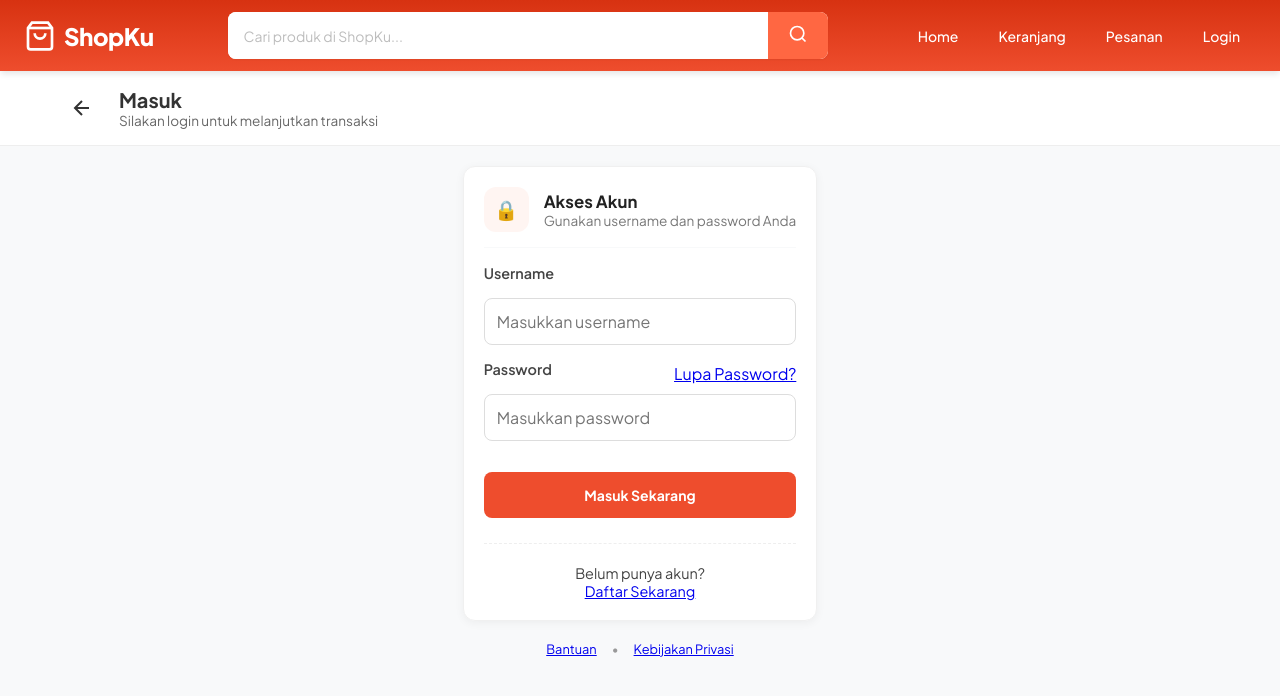
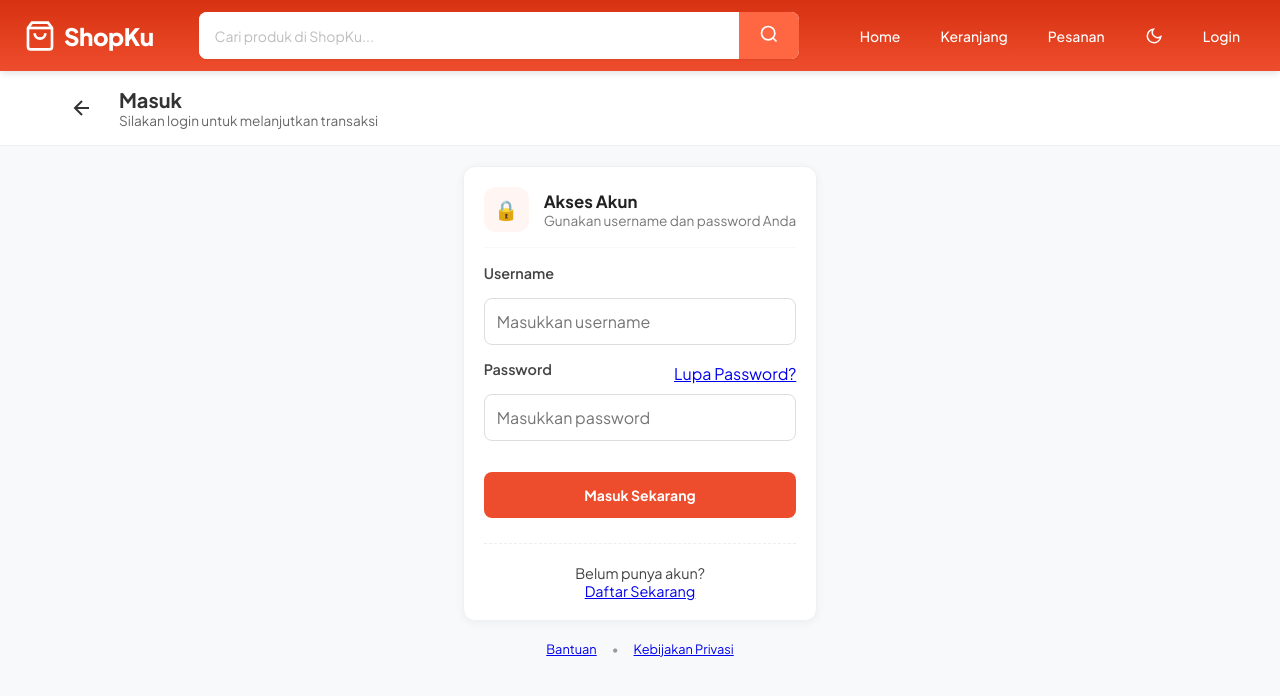
Before and after one commit to AIINA17/DummyEcommerce, a Next.js app: page /login in a window 1280 px wide. Shown: the top 696 px of the page. Built offline with nearby package versions, Linux system fonts and the light colour scheme; no server answers.

Commit message:
feat: implement dark mode toggle and update styles for dark theme

```diff
--- a/app/components/Navbar.tsx
+++ b/app/components/Navbar.tsx
@@ -8,7 +8,9 @@ export default function Navbar() {
   const { data: session } = useSession();
   const [open, setOpen] = useState(false);
   const [balance, setBalance] = useState<number | null>(null);
+  const [darkMode, setDarkMode] = useState(false);
 
+  // Fetch balance
   useEffect(() => {
     if (!session) return;
 
@@ -20,6 +22,31 @@ export default function Navbar() {
         }
       });
   }, [session]);
+
+  // Dark mode - load dari localStorage waktu pertama kali
+  useEffect(() => {
+    const savedTheme = localStorage.getItem("theme");
+    const isDark = savedTheme === "dark";
+    setDarkMode(isDark);
+
+    if (isDark) {
+      document.documentElement.classList.add("dark");
+    }
+  }, []);
+
+  // Function untuk toggle dark mode
+  function toggleDarkMode() {
+    const newMode = !darkMode;
+    setDarkMode(newMode);
+
+    if (newMode) {
+      document.documentElement.classList.add("dark");
+      localStorage.setItem("theme", "dark");
+    } else {
+      document.documentElement.classList.remove("dark");
+      localStorage.setItem("theme", "light");
+    }
+  }
 
   return (
     <nav className="navbar">
@@ -71,6 +98,27 @@ export default function Navbar() {
         <Link href="/orders" className="navbar-link">
           <span>Pesanan</span>
         </Link>
+
+        {/* Dark Mode Toggle Button */}
+        <button
+          onClick={toggleDarkMode}
+          className="navbar-link"
+          style={{ cursor: "pointer", background: "none", border: "none" }}
+          title={darkMode ? "Light Mode" : "Dark Mode"}
+        >
+          {darkMode ? (
+            // Icon Matahari (untuk switch ke light)
+            <svg width="20" height="20" viewBox="0 0 24 24" fill="none" stroke="currentColor" strokeWidth="2">
+              <circle cx="12" cy="12" r="5"/>
+              <path d="M12 1v2M12 21v2M4.22 4.22l1.42 1.42M18.36 18.36l1.42 1.42M1 12h2M21 12h2M4.22 19.78l1.42-1.42M18.36 5.64l1.42-1.42"/>
+            </svg>
+          ) : (
+            // Icon Bulan (untuk switch ke dark)
+            <svg width="20" height="20" viewBox="0 0 24 24" fill="none" stroke="currentColor" strokeWidth="2">
+              <path d="M21 12.79A9 9 0 1111.21 3 7 7 0 0021 12.79z"/>
+            </svg>
+          )}
+        </button>
 
         {session && (
           <div className="navbar-account">
--- a/app/globals.css
+++ b/app/globals.css
@@ -56,9 +56,9 @@ body {
         sans-serif;
     background: linear-gradient(
         180deg,
-        var(--primary) 0%,
-        var(--primary) 180px,
-        var(--gray-100) 180px
+        var(--primary) 10px,
+        var(--primary) 100px,
+        var(--gray-100) 400px
     );
     min-height: 100vh;
     color: var(--gray-800);
@@ -1790,3 +1790,52 @@ body {
         margin-top: 8px;
     }
 }
+
+/* =====================================================
+   DARK MODE
+   ===================================================== */
+.dark {
+    --primary: #ff6b4a;
+    --primary-dark: #ee4d2d;
+    --primary-light: #ff8a70;
+    --primary-50: #2a1f1d;
+    --primary-100: #3d2a26;
+
+    --white: #1a1a1a;
+    --gray-50: #242424;
+    --gray-100: #2d2d2d;
+    --gray-200: #3d3d3d;
+    --gray-300: #4d4d4d;
+    --gray-400: #6d6d6d;
+    --gray-500: #8d8d8d;
+    --gray-600: #adadad;
+    --gray-700: #cdcdcd;
+    --gray-800: #e0e0e0;
+    --gray-900: #f5f5f5;
+
+    --shadow-sm: 0 1px 2px rgba(0, 0, 0, 0.3);
+    --shadow-md: 0 4px 6px -1px rgba(0, 0, 0, 0.4);
+    --shadow-lg: 0 10px 25px -3px rgba(0, 0, 0, 0.5);
+    --shadow-xl: 0 20px 40px -5px rgba(0, 0, 0, 0.6);
+}
+
+/* Dark Mode - Filter Section */
+.dark .filter-section {
+    background: #2d2d2d;
+    border: 1px solid #3d3d3d;
+}
+
+.dark .filter-input {
+    background: #1a1a1a;
+    border-color: #3d3d3d;
+    color: #ffffff;
+}
+
+.dark .filter-input::placeholder {
+    color: #8d8d8d;
+}
+
+.dark .filter-input:focus {
+    border-color: #ff6b4a;
+    box-shadow: 0 0 0 3px rgba(255, 107, 74, 0.2);
+}
```
